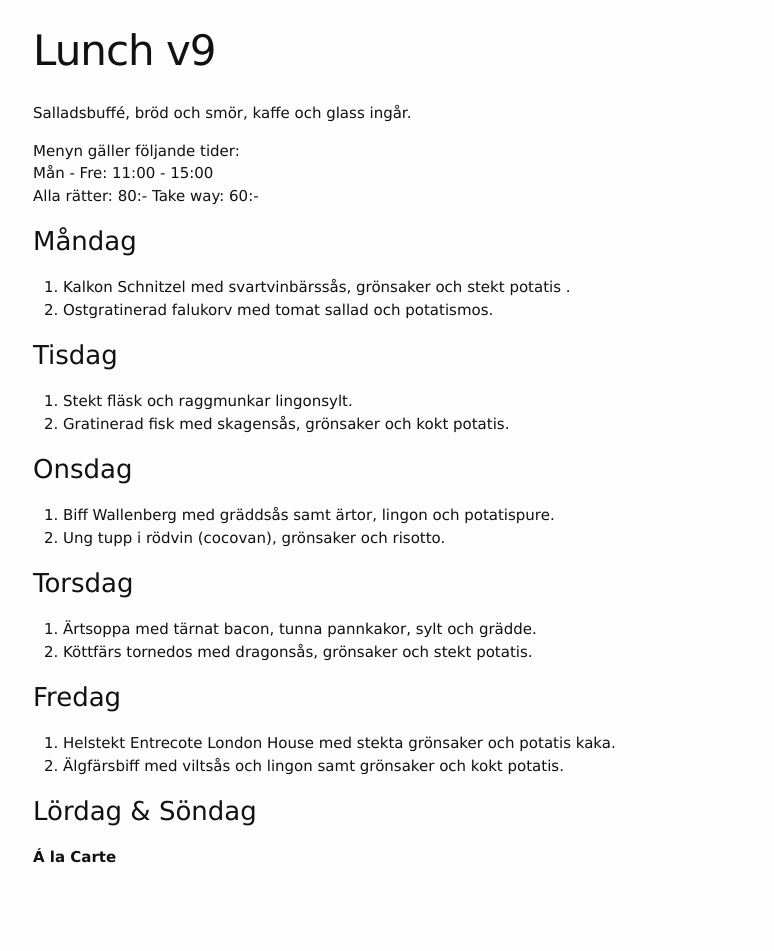
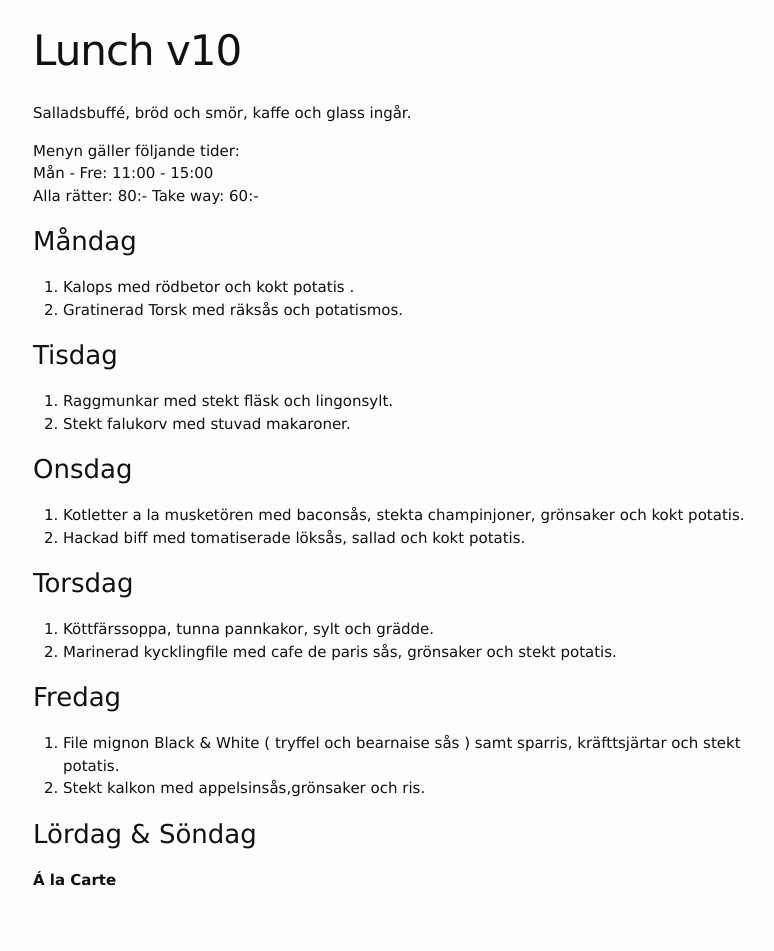
Before and after one commit to FarInn62/farinn62.github.io, a Jekyll site: the page built from lunch.md, in a window 1280 px wide. Shown: the whole page, without its empty margins (237-1011 px from the left). Built offline with Jekyll 4.4.1, drawn with Linux system fonts in a browser that asks for light colours; before the commit the page ends 929 px from its top, so only the background shows below that.

Commit message:
Update lunch.md

```diff
--- a/lunch.md
+++ b/lunch.md
@@ -1,6 +1,6 @@
 ---
 layout: foodmenu
-title: Lunch v9
+title: Lunch v10
 permalink: /lunch/
 published: true
 ---
@@ -12,28 +12,28 @@ Alla rätter: 80:- Take way: 60:-
 
 ### Måndag
 
-1. Kalkon Schnitzel med svartvinbärssås, grönsaker och stekt potatis .
-2. Ostgratinerad falukorv med tomat sallad och potatismos.
+1. Kalops med rödbetor och kokt potatis .
+2. Gratinerad Torsk med räksås och potatismos.
 
 ### Tisdag
 
-1. Stekt fläsk och raggmunkar lingonsylt.
-2. Gratinerad fisk med skagensås, grönsaker och kokt potatis.
+1. Raggmunkar med stekt fläsk och lingonsylt.
+2. Stekt falukorv med stuvad makaroner.
 
 ### Onsdag
 
-1. Biff Wallenberg med gräddsås samt ärtor, lingon och potatispure.
-2. Ung tupp i rödvin (cocovan), grönsaker och risotto.
+1. Kotletter a la musketören med baconsås, stekta champinjoner, grönsaker och kokt potatis.
+2. Hackad biff med tomatiserade löksås, sallad och kokt potatis.
 
 ### Torsdag
 
-1. Ärtsoppa med tärnat bacon, tunna pannkakor, sylt och grädde.
-2. Köttfärs tornedos med dragonsås, grönsaker och stekt potatis.
+1. Köttfärssoppa, tunna pannkakor, sylt och grädde.
+2. Marinerad kycklingfile med cafe de paris sås, grönsaker och stekt potatis.
 
 ### Fredag
 
-1. Helstekt Entrecote London House med stekta grönsaker och potatis kaka.
-2. Älgfärsbiff med viltsås och lingon samt grönsaker och kokt potatis.
+1. File mignon Black & White ( tryffel och bearnaise sås ) samt sparris, kräfttsjärtar och stekt potatis.
+2. Stekt kalkon med appelsinsås,grönsaker och ris.
 
 
 ### Lördag & Söndag
```
